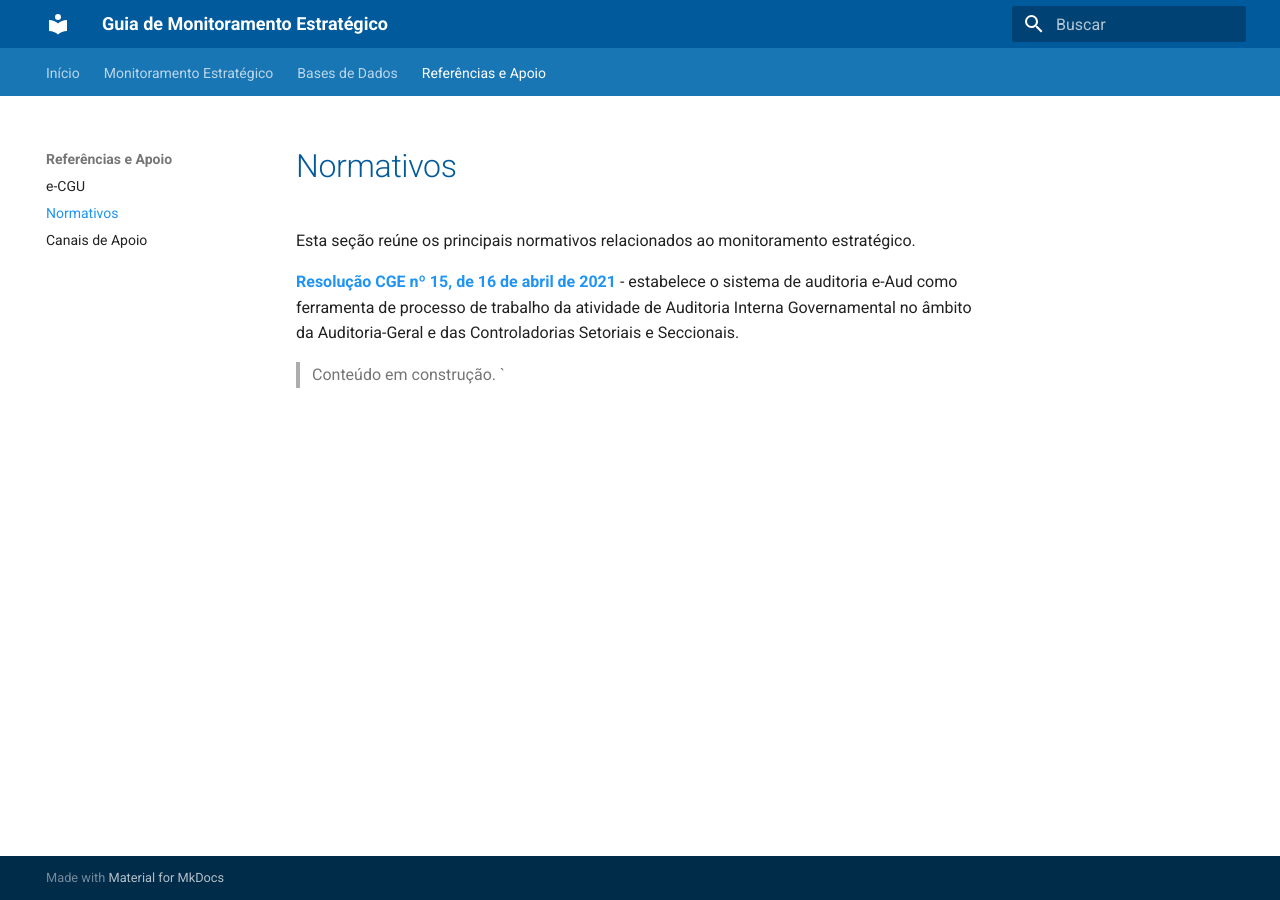
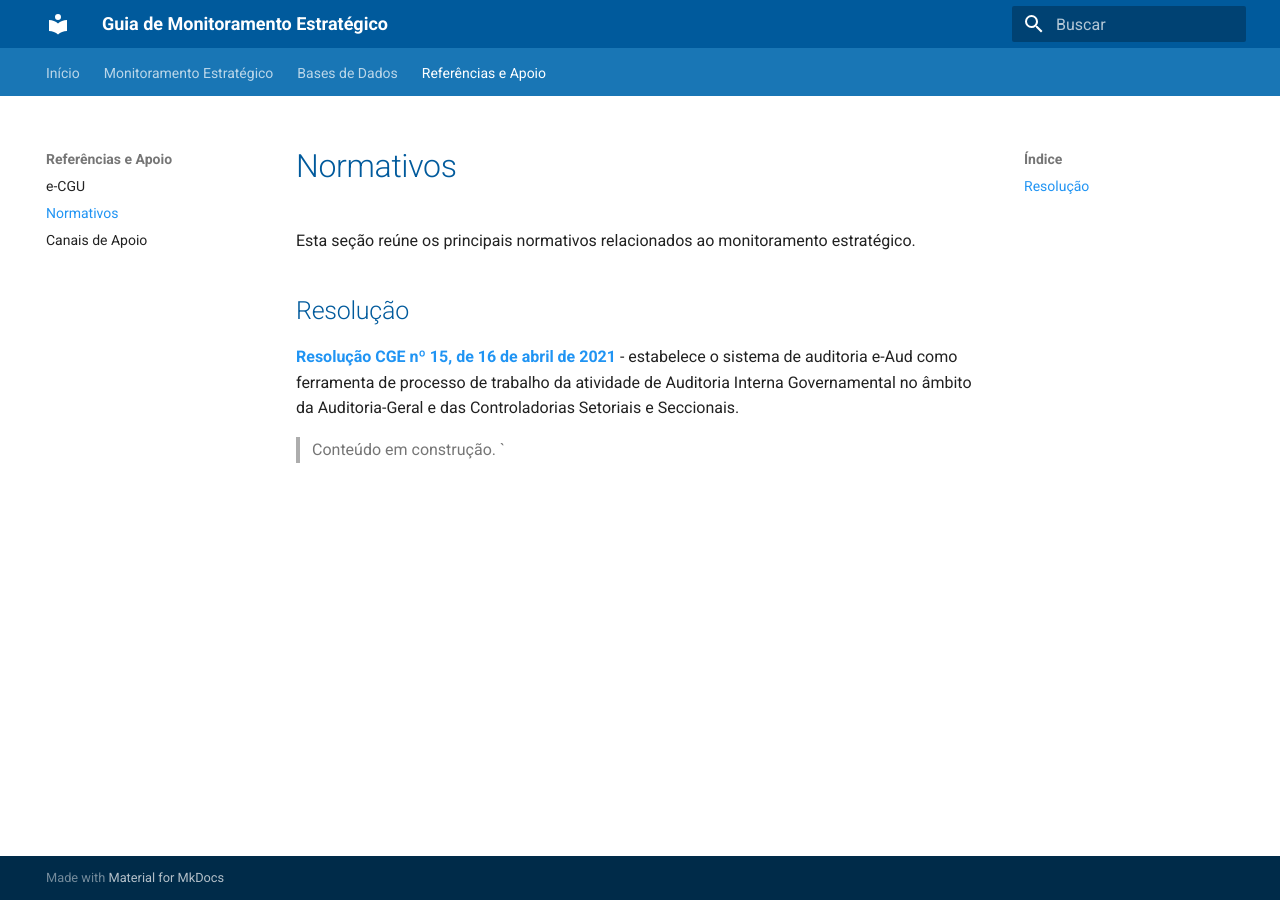
Before and after one commit to CGEMG-AHCS/guia-monitoramento-estrategico, an MkDocs documentation site: the page built from docs/referencias/normativos.md, in a window 1280 px wide. Built offline with MkDocs 1.6.1 and Material for MkDocs 9.7.7, drawn with Linux system fonts in a browser that asks for light colours.

Commit message:
Add section for regulatory resolution in documentation

```diff
--- a/docs/referencias/normativos.md
+++ b/docs/referencias/normativos.md
@@ -1,6 +1,8 @@
 # Normativos
 
 Esta seção reúne os principais normativos relacionados ao monitoramento estratégico.
+
+## Resolução
 
 **[Resolução CGE nº 15, de 16 de abril de 2021](https://www.pesquisalegislativa.mg.gov.br/LegislacaoCompleta.aspx?cod=195373&marc=)** - estabelece o sistema de auditoria e-Aud como ferramenta de processo de trabalho da atividade de Auditoria Interna Governamental no âmbito da Auditoria-Geral e das Controladorias Setoriais e Seccionais.
 
```
